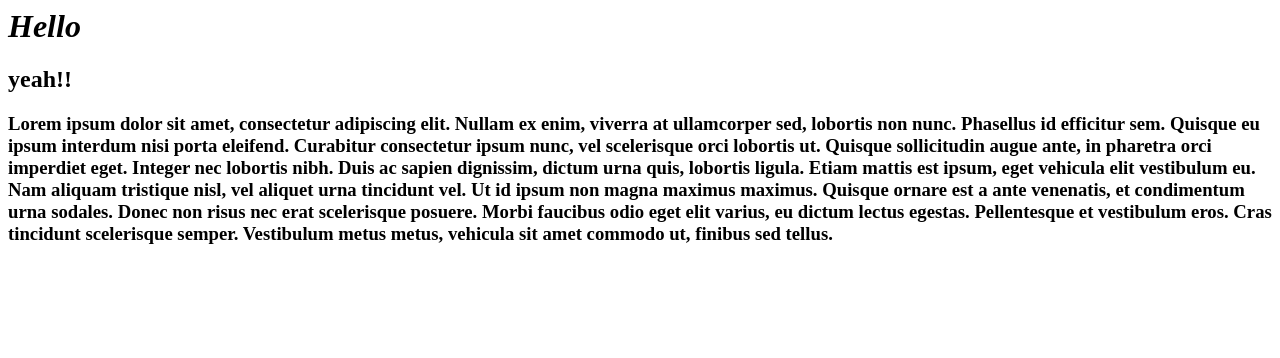
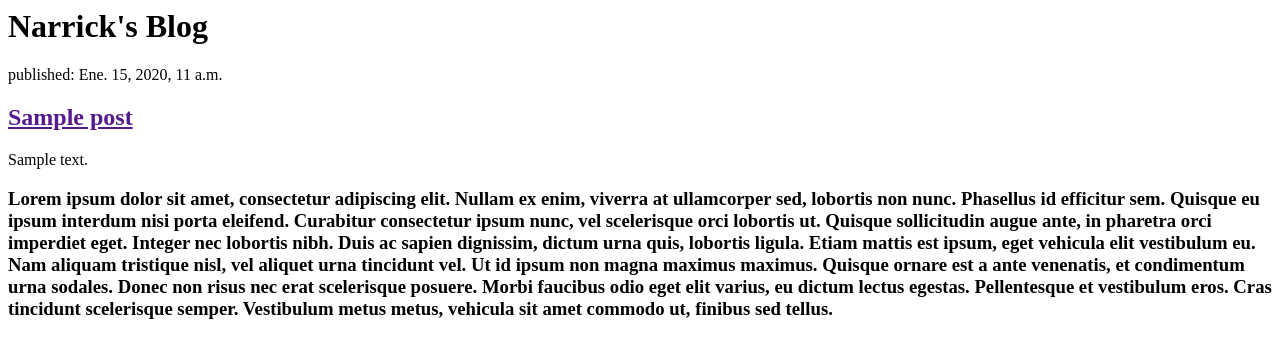
Before and after one commit to narrick/my-first-blog, a Django app: template blog/templates/blog/post_list.html in a window 1280 px wide. Shown: the top 358 px of the page. Run offline with Django 3.2, Linux system fonts and the light colour scheme; the template is opened without the code that fills it: values that come from a table or form of the project are taken from there, others are empty; tables that the repository leaves empty hold one stand-in row (values such as "Sample post").

Commit message:
modified templates to display posts from database

```diff
--- a/blog/templates/blog/post_list.html
+++ b/blog/templates/blog/post_list.html
@@ -3,9 +3,18 @@
         <title>Narrick's Blog</title>
     </head>
     <body>
-        <p><h1><em>Hello</em></h1></p>
-        <p><h2>yeah!!</h2></p>
+        <div>
+            <p><h1><B>Narrick's Blog</B></h1></p>
+        </div>
+    {% for post in posts %}
+        <div>
+            <p>published: {{ post.published_date }}</p>
+            <h2><a href="">{{ post.title }}</a></h2>
+            <p>{{ post.text|linebreaks }}</p>
+        </div>
+    {% endfor %}
         <p><h3>Lorem ipsum dolor sit amet, consectetur adipiscing elit. Nullam ex enim, viverra at ullamcorper sed, lobortis non nunc. Phasellus id efficitur sem. Quisque eu ipsum interdum nisi porta eleifend. Curabitur consectetur ipsum nunc, vel scelerisque orci lobortis ut. Quisque sollicitudin augue ante, in pharetra orci imperdiet eget. Integer nec lobortis nibh. Duis ac sapien dignissim, dictum urna quis, lobortis ligula. Etiam mattis est ipsum, eget vehicula elit vestibulum eu. Nam aliquam tristique nisl, vel aliquet urna tincidunt vel. Ut id ipsum non magna maximus maximus. Quisque ornare est a ante venenatis, et condimentum urna sodales. Donec non risus nec erat scelerisque posuere. Morbi faucibus odio eget elit varius, eu dictum lectus egestas. Pellentesque et vestibulum eros. Cras tincidunt scelerisque semper. Vestibulum metus metus, vehicula sit amet commodo ut, finibus sed tellus. </h3></p>
+
     </body>
 
 </html>
--- a/blog/views.py
+++ b/blog/views.py
@@ -1,5 +1,7 @@
 from django.shortcuts import render
-
+from django.utils import timezone
+from .models import Post
 # Create your views here.
 def post_list(request):
-    return render(request, 'blog/post_list.html', {})
+    posts=Post.objects.filter(published_date__lte=timezone.now()).order_by('published_date')
+    return render(request, 'blog/post_list.html', {'posts':posts})
--- a/mysite/settings.py
+++ b/mysite/settings.py
@@ -105,7 +105,7 @@ AUTH_PASSWORD_VALIDATORS = [
 # Internationalization
 # https://docs.djangoproject.com/en/1.9/topics/i18n/
 
-LANGUAGE_CODE = 'en-us'
+LANGUAGE_CODE = 'es-es'
 
 TIME_ZONE = 'Europe/Madrid'
 
```
